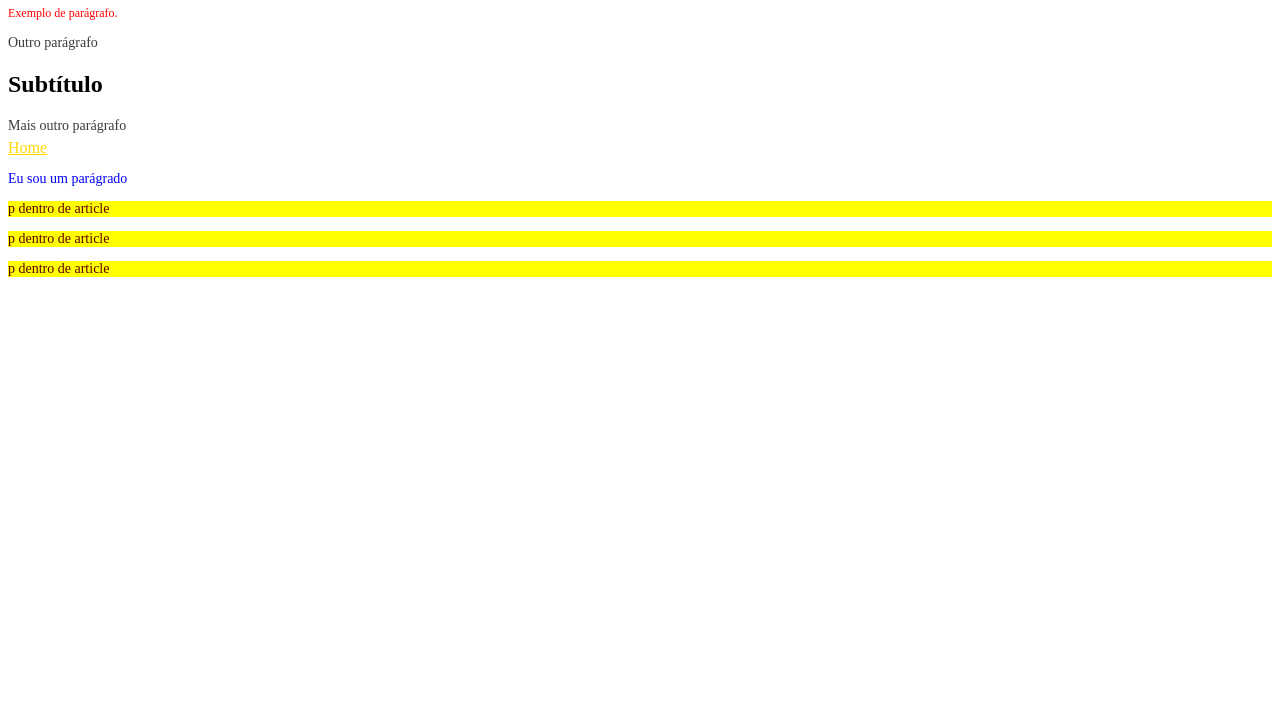
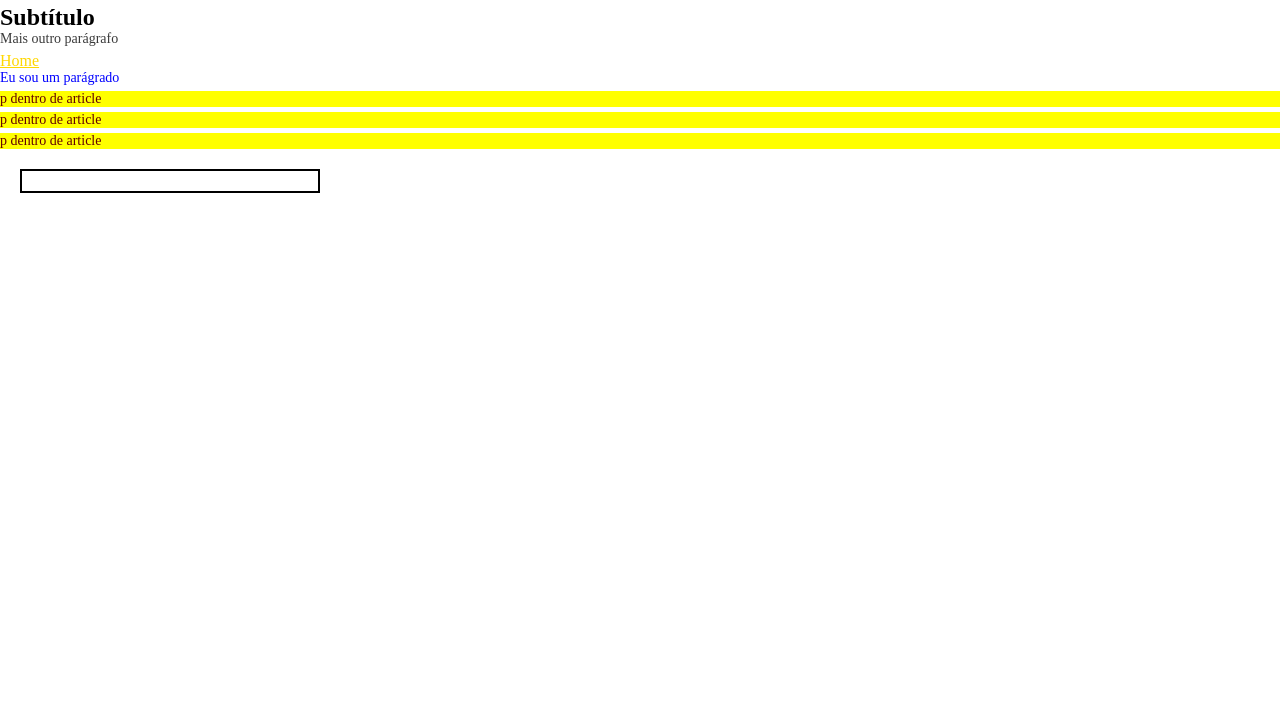
Before and after one commit to gustavokra/front-end-unicesumar, a plain HTML site: page pagina-de-exemplo.html in a window 1280 px wide. Shown: the part 74-800 px from the top of the page. Drawn offline with Linux system fonts and the light colour scheme.

Commit message:
evoluindo nos estudos

```diff
--- a/estilos.css
+++ b/estilos.css
@@ -1,3 +1,8 @@
+* {
+    margin: 0;
+    padding: 0;
+}
+
 p {
     color: rgb(58, 58, 58);
     font-size: 14px;
@@ -19,3 +24,11 @@ p {
 article p.destaque {
     background-color:yellow !important;
 }
+
+.container {
+    width: 300px;
+    border: 2px solid black;
+    padding: 10px;
+    margin: 20px;
+    box-sizing: border-box;
+}
--- a/pagina-de-exemplo.html
+++ b/pagina-de-exemplo.html
@@ -23,12 +23,18 @@
     <p>Mais outro parágrafo</p>
     <a href="google.com" class="link-especial">Home</a>
     <p id="paragrafo1"> Eu sou um parágrado</p>
-
+    <header>
+        <nav></nav>
+    </header>
+    <main>
     <article>
         <p class="destaque">p dentro de article</p>
         <p class="destaque">p dentro de article</p>
         <p class="destaque">p dentro de article</p>
     </article>
-
+    <article class="container"></article>
+    </main>
+    <aside></aside>
+    <footer></footer>
 </body>
 </html>
```
